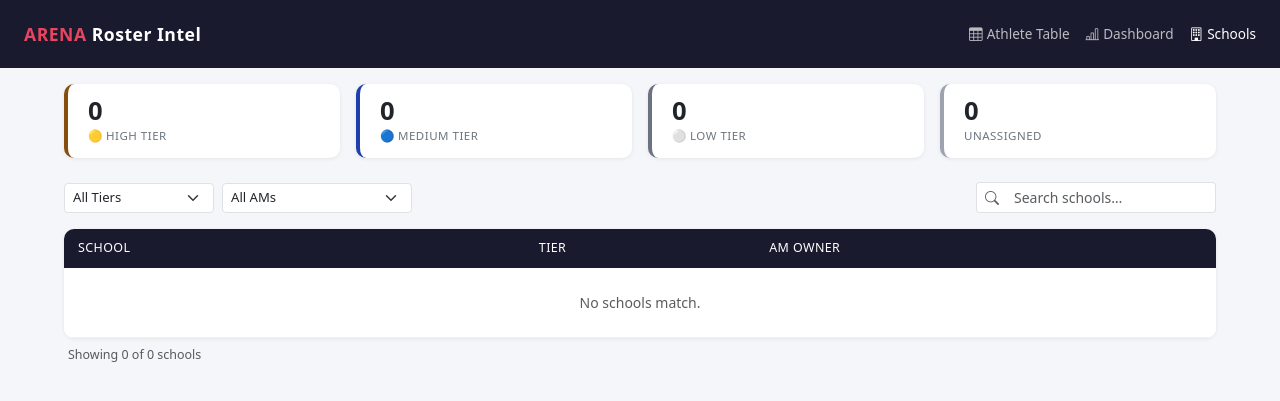
After one commit to mapfeiffer10/arena-roster-intel, a Flask app: page /schools in a window 1280 px wide. The commit adds this page. Shown: the top 401 px of the page. Run offline with Flask 3, Linux system fonts and the light colour scheme; data that the repository does not hold is empty.

Commit message:
Add schools table, tier/AM management page, AM comparison view, tier+AM filters across athlete table and dashboard

```diff
--- a/app.py
+++ b/app.py
@@ -3,7 +3,7 @@ import io
 import os
 
 from flask import Flask, jsonify, render_template, request, Response
-from models import db, Athlete
+from models import db, Athlete, School
 
 app = Flask(__name__)
 
@@ -34,6 +34,11 @@ def dashboard():
     return render_template("dashboard.html")
 
 
+@app.route("/schools")
+def schools_page():
+    return render_template("schools.html")
+
+
 # ---------------------------------------------------------------------------
 # API — read
 # ---------------------------------------------------------------------------
@@ -47,10 +52,20 @@ def get_athletes():
     sport       = request.args.get("sport", "").strip()
     roster_match = request.args.get("roster_match", "").strip()
     action_completed = request.args.get("action_completed", "").strip()
+    tier        = request.args.get("tier", "").strip()
+    am_owner    = request.args.get("am_owner", "").strip()
     sort_by     = request.args.get("sort", "athlete_name")
     sort_dir    = request.args.get("dir", "asc")
 
     q = Athlete.query
+
+    # Tier / AM filters require joining to schools table
+    if tier or am_owner:
+        q = q.join(School, School.name == Athlete.school, isouter=True)
+        if tier:
+            q = q.filter(School.tier == tier)
+        if am_owner:
+            q = q.filter(School.am_owner == am_owner)
 
     if search:
         q = q.filter(
@@ -99,36 +114,53 @@ def get_athletes():
 
 @app.route("/api/dashboard")
 def dashboard_data():
-    pivot  = request.args.get("pivot",  "sport")   # "sport" or "school"
-    school = request.args.get("school", "").strip()
-    sport  = request.args.get("sport",  "").strip()
+    pivot    = request.args.get("pivot",    "sport").strip()
+    school   = request.args.get("school",   "").strip()
+    sport    = request.args.get("sport",    "").strip()
+    tier     = request.args.get("tier",     "").strip()
+    am_owner = request.args.get("am_owner", "").strip()
 
     col = "sport" if pivot == "sport" else "school"
 
     where_clauses = []
     params = {}
+
     if school:
-        where_clauses.append("school = :school")
+        where_clauses.append("a.school = :school")
         params["school"] = school
     if sport:
-        where_clauses.append("sport = :sport")
+        where_clauses.append("a.sport = :sport")
         params["sport"] = sport
 
+    # Tier / AM filters require joining to schools table
+    join_schools = tier or am_owner
+    if tier:
+        where_clauses.append("s.tier = :tier")
+        params["tier"] = tier
+    if am_owner:
+        where_clauses.append("s.am_owner = :am_owner")
+        params["am_owner"] = am_owner
+
+    from_clause = "FROM athletes a"
+    if join_schools:
+        from_clause += " LEFT JOIN schools s ON s.name = a.school"
+
+    col_ref = f"a.{col}"
     where = ("WHERE " + " AND ".join(where_clauses)) if where_clauses else ""
 
     sql = """
         SELECT
             {col},
-            COUNT(*) FILTER (WHERE roster_match = '✅ Signed')        AS signed,
-            COUNT(*) FILTER (WHERE roster_match = '🚨 Ghost')         AS ghost,
-            COUNT(*) FILTER (WHERE roster_match = '⚠️ Gap')           AS gap,
-            COUNT(*) FILTER (WHERE roster_match = '🔄 Pending Review') AS pending,
+            COUNT(*) FILTER (WHERE a.roster_match = '✅ Signed')        AS signed,
+            COUNT(*) FILTER (WHERE a.roster_match = '🚨 Ghost')         AS ghost,
+            COUNT(*) FILTER (WHERE a.roster_match = '⚠️ Gap')           AS gap,
+            COUNT(*) FILTER (WHERE a.roster_match = '🔄 Pending Review') AS pending,
             COUNT(*) AS total
-        FROM athletes
+        {from_clause}
         {where}
         GROUP BY {col}
         ORDER BY total DESC
-    """.format(col=col, where=where)
+    """.format(col=col_ref, from_clause=from_clause, where=where)
 
     rows = db.session.execute(db.text(sql), params).fetchall()
     return jsonify([
@@ -160,6 +192,115 @@ def filter_options():
     schools = [r[0] for r in db.session.query(Athlete.school).distinct().order_by(Athlete.school).all() if r[0]]
     sports  = [r[0] for r in db.session.query(Athlete.sport).distinct().order_by(Athlete.sport).all() if r[0]]
     return jsonify({"schools": schools, "sports": sports})
+
+
+# ---------------------------------------------------------------------------
+# API — schools (tier + AM management)
+# ---------------------------------------------------------------------------
+
+AMS = ["Annika Altekruse", "Alexis Young", "Molly Pfeiffer"]
+TIERS = ["High", "Medium", "Low", "Unassigned"]
+
+
+def _ensure_school_rows():
+    """Seed School rows for any school in athletes table that lacks one."""
+    existing = {s.name for s in School.query.all()}
+    athlete_schools = [
+        r[0] for r in db.session.query(Athlete.school).distinct().all() if r[0]
+    ]
+    new_rows = [School(name=s) for s in athlete_schools if s not in existing]
+    if new_rows:
+        db.session.bulk_save_objects(new_rows)
+        db.session.commit()
+
+
+@app.route("/api/schools")
+def get_schools():
+    _ensure_school_rows()
+    tier   = request.args.get("tier", "").strip()
+    am     = request.args.get("am_owner", "").strip()
+
+    q = School.query
+    if tier:
+        q = q.filter(School.tier == tier)
+    if am:
+        q = q.filter(School.am_owner == am)
+    schools = q.order_by(School.name).all()
+    return jsonify([s.to_dict() for s in schools])
+
+
+@app.route("/api/schools/<path:school_name>", methods=["PATCH"])
+def update_school(school_name):
+    school = School.query.filter_by(name=school_name).first()
+    if not school:
+        school = School(name=school_name)
+        db.session.add(school)
+    data = request.get_json(silent=True) or {}
+    if "tier" in data and data["tier"] in TIERS:
+        school.tier = data["tier"]
+    if "am_owner" in data and data["am_owner"] in AMS + ["Unassigned"]:
+        school.am_owner = data["am_owner"]
+    db.session.commit()
+    return jsonify(school.to_dict())
+
+
+# ---------------------------------------------------------------------------
+# API — AM comparison
+# ---------------------------------------------------------------------------
+
+@app.route("/api/am-comparison")
+def am_comparison():
+    results = []
+    for am in AMS:
+        schools = School.query.filter_by(am_owner=am).all()
+        school_names = [s.name for s in schools]
+
+        tier_counts = {"High": 0, "Medium": 0, "Low": 0, "Unassigned": 0}
+        for s in schools:
+            tier_counts[s.tier] = tier_counts.get(s.tier, 0) + 1
+
+        if not school_names:
+            results.append({
+                "am": am,
+                "schools": 0,
+                "tier_high": 0, "tier_medium": 0, "tier_low": 0,
+                "signed": 0, "ghost": 0, "gap": 0,
+                "signed_pct": 0, "total_sales": 0,
+            })
+            continue
+
+        sql = db.text("""
+            SELECT
+                COUNT(*) FILTER (WHERE roster_match = '✅ Signed')   AS signed,
+                COUNT(*) FILTER (WHERE roster_match = '🚨 Ghost')    AS ghost,
+                COUNT(*) FILTER (WHERE roster_match = '⚠️ Gap')      AS gap,
+                COUNT(*) AS total,
+                COALESCE(SUM(lifetime_sales), 0)                     AS total_sales
+            FROM athletes
+            WHERE school = ANY(:schools)
+        """)
+        row = db.session.execute(sql, {"schools": school_names}).fetchone()
+
+        signed  = row[0] or 0
+        ghost   = row[1] or 0
+        gap     = row[2] or 0
+        total   = row[3] or 0
+        sales   = float(row[4] or 0)
+        pct     = round(signed / total * 100, 1) if total > 0 else 0
+
+        results.append({
+            "am":          am,
+            "schools":     len(school_names),
+            "tier_high":   tier_counts["High"],
+            "tier_medium": tier_counts["Medium"],
+            "tier_low":    tier_counts["Low"],
+            "signed":      signed,
+            "ghost":       ghost,
+            "gap":         gap,
+            "signed_pct":  pct,
+            "total_sales": sales,
+        })
+    return jsonify(results)
 
 
 # ---------------------------------------------------------------------------
--- /dev/null
+++ b/templates/schools.html
@@ -0,0 +1,292 @@
+<!DOCTYPE html>
+<html lang="en">
+<head>
+  <meta charset="UTF-8" />
+  <meta name="viewport" content="width=device-width, initial-scale=1.0" />
+  <title>School Management — ARENA Roster Intel</title>
+  <link href="https://cdn.jsdelivr.net/npm/bootstrap@5.3.3/dist/css/bootstrap.min.css" rel="stylesheet">
+  <link href="https://cdn.jsdelivr.net/npm/bootstrap-icons@1.11.3/font/bootstrap-icons.css" rel="stylesheet">
+  <style>
+    :root {
+      --brand: #1a1a2e;
+      --accent: #e94560;
+    }
+    body { background: #f4f6f9; font-size: 0.875rem; }
+    .navbar { background: var(--brand); }
+    .navbar-brand { font-weight: 700; letter-spacing: .5px; color: #fff !important; font-size: 1.1rem; }
+    .navbar-brand span { color: var(--accent); }
+    .nav-link { color: rgba(255,255,255,.7) !important; font-size: .85rem; }
+    .nav-link:hover, .nav-link.active { color: #fff !important; }
+
+    .table-wrap { background: #fff; border-radius: 10px; box-shadow: 0 1px 4px rgba(0,0,0,.07); overflow: hidden; }
+    .table { margin-bottom: 0; }
+    .table thead th {
+      background: var(--brand); color: #fff; font-weight: 500; font-size: .78rem;
+      text-transform: uppercase; letter-spacing: .4px; border: none;
+      white-space: nowrap; padding: 10px 14px;
+    }
+    .table tbody tr:hover { background: #f0f4ff; }
+    .table td { vertical-align: middle; padding: 8px 14px; border-color: #f0f0f0; }
+
+    .tier-badge {
+      display: inline-block; font-size: .72rem; font-weight: 600;
+      padding: 2px 10px; border-radius: 20px; white-space: nowrap;
+    }
+    .tier-High       { background: #fef9c3; color: #854d0e; }
+    .tier-Medium     { background: #dbeafe; color: #1e40af; }
+    .tier-Low        { background: #f3f4f6; color: #6b7280; }
+    .tier-Unassigned { background: #f3f4f6; color: #9ca3af; }
+
+    .am-badge {
+      display: inline-block; font-size: .72rem; font-weight: 500;
+      padding: 2px 10px; border-radius: 20px; background: #ede9fe; color: #5b21b6;
+      white-space: nowrap;
+    }
+    .am-unassigned { background: #f3f4f6; color: #9ca3af; }
+
+    .filter-select { font-size: .82rem; }
+    .save-indicator { font-size: .75rem; color: #198754; display: none; }
+
+    .stat-card {
+      background: #fff; border-radius: 10px; padding: 14px 20px;
+      border-left: 4px solid var(--brand);
+      box-shadow: 0 1px 4px rgba(0,0,0,.07);
+    }
+    .stat-num   { font-size: 1.6rem; font-weight: 700; line-height: 1; }
+    .stat-label { font-size: .72rem; color: #6c757d; text-transform: uppercase; letter-spacing: .5px; margin-top: 3px; }
+  </style>
+</head>
+<body>
+
+<nav class="navbar navbar-dark px-4 py-3">
+  <a class="navbar-brand" href="/"><span>ARENA</span> Roster Intel</a>
+  <div class="d-flex gap-3 align-items-center">
+    <a href="/" class="nav-link"><i class="bi bi-table me-1"></i>Athlete Table</a>
+    <a href="/dashboard" class="nav-link"><i class="bi bi-bar-chart-line me-1"></i>Dashboard</a>
+    <a href="/schools" class="nav-link active"><i class="bi bi-building me-1"></i>Schools</a>
+  </div>
+</nav>
+
+<div class="container-fluid px-4 py-3" style="max-width: 1200px;">
+
+  <!-- Summary cards -->
+  <div class="row g-3 mb-4" id="summary-row">
+    <div class="col-6 col-md-3">
+      <div class="stat-card" style="border-color:#854d0e">
+        <div class="stat-num" id="count-high">—</div>
+        <div class="stat-label">🟡 High Tier</div>
+      </div>
+    </div>
+    <div class="col-6 col-md-3">
+      <div class="stat-card" style="border-color:#1e40af">
+        <div class="stat-num" id="count-medium">—</div>
+        <div class="stat-label">🔵 Medium Tier</div>
+      </div>
+    </div>
+    <div class="col-6 col-md-3">
+      <div class="stat-card" style="border-color:#6b7280">
+        <div class="stat-num" id="count-low">—</div>
+        <div class="stat-label">⚪ Low Tier</div>
+      </div>
+    </div>
+    <div class="col-6 col-md-3">
+      <div class="stat-card" style="border-color:#9ca3af">
+        <div class="stat-num" id="count-unassigned">—</div>
+        <div class="stat-label">Unassigned</div>
+      </div>
+    </div>
+  </div>
+
+  <!-- Controls -->
+  <div class="d-flex flex-wrap gap-2 align-items-center justify-content-between mb-3">
+    <div class="d-flex flex-wrap gap-2">
+      <select id="filter-tier" class="form-select form-select-sm filter-select" style="width:150px" onchange="renderTable()">
+        <option value="">All Tiers</option>
+        <option>High</option>
+        <option>Medium</option>
+        <option>Low</option>
+        <option>Unassigned</option>
+      </select>
+      <select id="filter-am" class="form-select form-select-sm filter-select" style="width:190px" onchange="renderTable()">
+        <option value="">All AMs</option>
+        <option>Annika Altekruse</option>
+        <option>Alexis Young</option>
+        <option>Molly Pfeiffer</option>
+        <option>Unassigned</option>
+      </select>
+    </div>
+    <div class="input-group input-group-sm" style="width:240px">
+      <span class="input-group-text bg-white border-end-0"><i class="bi bi-search text-muted"></i></span>
+      <input type="text" id="search-input" class="form-control border-start-0" placeholder="Search schools…" oninput="renderTable()">
+    </div>
+  </div>
+
+  <!-- Table -->
+  <div class="table-wrap">
+    <div class="table-responsive">
+      <table class="table table-hover" id="schools-table">
+        <thead>
+          <tr>
+            <th style="width:40%">School</th>
+            <th style="width:20%">Tier</th>
+            <th style="width:25%">AM Owner</th>
+            <th style="width:15%"></th>
+          </tr>
+        </thead>
+        <tbody id="schools-tbody">
+          <tr><td colspan="4" class="text-center py-5 text-muted">
+            <span class="spinner-border spinner-border-sm me-2"></span>Loading…
+          </td></tr>
+        </tbody>
+      </table>
+    </div>
+  </div>
+  <div class="text-muted mt-2 px-1" id="row-count" style="font-size:.78rem"></div>
+</div>
+
+<script src="https://cdn.jsdelivr.net/npm/bootstrap@5.3.3/dist/js/bootstrap.bundle.min.js"></script>
+<script>
+  const AMS   = ["Annika Altekruse", "Alexis Young", "Molly Pfeiffer", "Unassigned"];
+  const TIERS = ["High", "Medium", "Low", "Unassigned"];
+
+  let allSchools = [];
+
+  document.addEventListener("DOMContentLoaded", loadSchools);
+
+  async function loadSchools() {
+    const res = await fetch("/api/schools");
+    allSchools = await res.json();
+    updateSummary();
+    renderTable();
+  }
+
+  function updateSummary() {
+    const counts = {High:0, Medium:0, Low:0, Unassigned:0};
+    allSchools.forEach(s => counts[s.tier] = (counts[s.tier] || 0) + 1);
+    document.getElementById("count-high").textContent       = counts.High;
+    document.getElementById("count-medium").textContent     = counts.Medium;
+    document.getElementById("count-low").textContent        = counts.Low;
+    document.getElementById("count-unassigned").textContent = counts.Unassigned;
+  }
+
+  function renderTable() {
+    const tierF = document.getElementById("filter-tier").value;
+    const amF   = document.getElementById("filter-am").value;
+    const q     = document.getElementById("search-input").value.trim().toLowerCase();
+
+    const display = allSchools.filter(s => {
+      if (tierF && s.tier !== tierF) return false;
+      if (amF  && s.am_owner !== amF) return false;
+      if (q    && !s.name.toLowerCase().includes(q)) return false;
+      return true;
+    });
+
+    document.getElementById("row-count").textContent =
+      `Showing ${display.length} of ${allSchools.length} schools`;
+
+    if (!display.length) {
+      document.getElementById("schools-tbody").innerHTML =
+        `<tr><td colspan="4" class="text-center py-4 text-muted">No schools match.</td></tr>`;
+      return;
+    }
+
+    document.getElementById("schools-tbody").innerHTML = display.map(s => `
+      <tr id="row-${esc(s.name)}">
+        <td><strong>${esc(s.name)}</strong></td>
+        <td>
+          <span class="tier-badge tier-${esc(s.tier)}" id="tier-badge-${esc(s.name)}">${esc(s.tier)}</span>
+        </td>
+        <td>
+          <span class="am-badge ${s.am_owner === 'Unassigned' ? 'am-unassigned' : ''}"
+                id="am-badge-${esc(s.name)}">${esc(s.am_owner)}</span>
+        </td>
+        <td class="text-end">
+          <button class="btn btn-sm btn-outline-secondary" onclick="openEdit('${esc(s.name)}', '${esc(s.tier)}', '${esc(s.am_owner)}')">
+            <i class="bi bi-pencil"></i> Edit
+          </button>
+          <span class="save-indicator ms-2" id="saved-${esc(s.name)}"><i class="bi bi-check-circle-fill"></i> Saved</span>
+        </td>
+      </tr>
+    `).join("");
+  }
+
+  // Inline edit modal
+  let editingSchool = null;
+
+  function openEdit(name, tier, am) {
+    editingSchool = name;
+    document.getElementById("edit-school-name").textContent = name;
+    document.getElementById("edit-tier").value     = tier;
+    document.getElementById("edit-am").value       = am;
+    new bootstrap.Modal(document.getElementById("editModal")).show();
+  }
+
+  async function saveEdit() {
+    const tier = document.getElementById("edit-tier").value;
+    const am   = document.getElementById("edit-am").value;
+
+    const res = await fetch(`/api/schools/${encodeURIComponent(editingSchool)}`, {
+      method: "PATCH",
+      headers: {"Content-Type": "application/json"},
+      body: JSON.stringify({tier, am_owner: am}),
+    });
+    if (!res.ok) { alert("Save failed."); return; }
+
+    // Update local data
+    const idx = allSchools.findIndex(s => s.name === editingSchool);
+    if (idx >= 0) { allSchools[idx].tier = tier; allSchools[idx].am_owner = am; }
+
+    bootstrap.Modal.getInstance(document.getElementById("editModal")).hide();
+    updateSummary();
+    renderTable();
+
+    // Flash saved indicator
+    const ind = document.getElementById(`saved-${esc(editingSchool)}`);
+    if (ind) { ind.style.display = "inline"; setTimeout(() => ind.style.display = "none", 2000); }
+  }
+
+  function esc(s) {
+    return String(s)
+      .replace(/&/g,"&amp;").replace(/</g,"&lt;").replace(/>/g,"&gt;")
+      .replace(/"/g,"&quot;");
+  }
+</script>
+
+<!-- Edit Modal -->
+<div class="modal fade" id="editModal" tabindex="-1">
+  <div class="modal-dialog modal-sm">
+    <div class="modal-content">
+      <div class="modal-header py-2 px-3">
+        <h6 class="modal-title fw-bold" id="edit-school-name"></h6>
+        <button type="button" class="btn-close btn-sm" data-bs-dismiss="modal"></button>
+      </div>
+      <div class="modal-body px-3 py-3">
+        <div class="mb-3">
+          <label class="form-label fw-semibold" style="font-size:.8rem">Tier</label>
+          <select id="edit-tier" class="form-select form-select-sm">
+            <option>High</option>
+            <option>Medium</option>
+            <option>Low</option>
+            <option>Unassigned</option>
+          </select>
+        </div>
+        <div class="mb-1">
+          <label class="form-label fw-semibold" style="font-size:.8rem">AM Owner</label>
+          <select id="edit-am" class="form-select form-select-sm">
+            <option>Annika Altekruse</option>
+            <option>Alexis Young</option>
+            <option>Molly Pfeiffer</option>
+            <option>Unassigned</option>
+          </select>
+        </div>
+      </div>
+      <div class="modal-footer py-2 px-3">
+        <button class="btn btn-sm btn-outline-secondary" data-bs-dismiss="modal">Cancel</button>
+        <button class="btn btn-sm btn-dark" onclick="saveEdit()">Save</button>
+      </div>
+    </div>
+  </div>
+</div>
+
+</body>
+</html>
```
Also changed, not shown: models.py (+16 -0 lines), templates/dashboard.html (+92 -3 lines), templates/index.html (+22 -1 lines).
